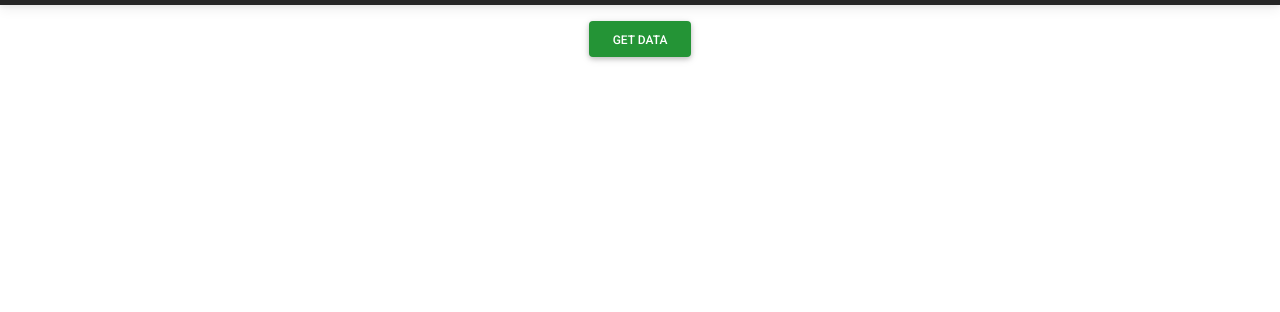
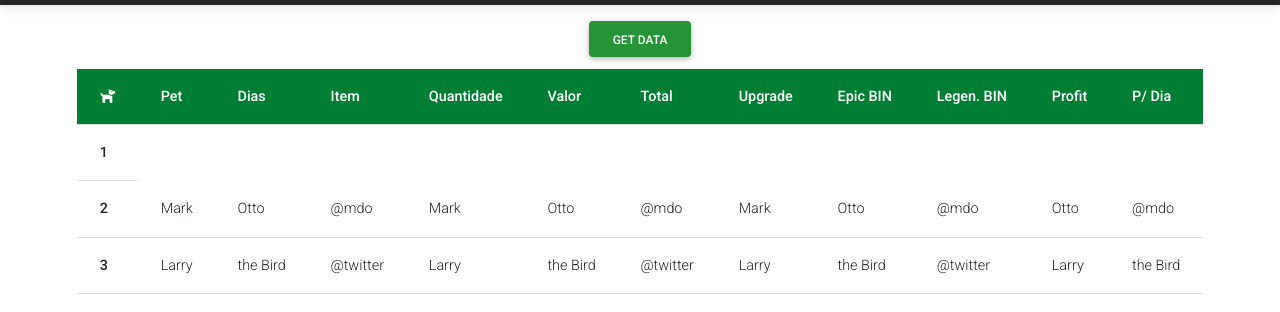
Before and after one commit to MarcoBorgess/HypixelTools, a plain HTML site: page index.html in a window 1280 px wide. Shown: the part 54-366 px from the top of the page. Drawn offline with nearby package versions, Linux system fonts and the light colour scheme.

Commit message:
ta tudo dando errado

```diff
--- a/index.html
+++ b/index.html
@@ -42,8 +42,57 @@
         <div class="container text-center mt-3">
             <button id="get-btn" class="btn btn-success " style="background-color:#249436">Get Data</button>
         </div>
-        <div id="demo">
+        <table id="central" class="table table-hover w-auto">
+            <thead id="tabela">
+              <tr>
+                <th scope="col "><i class="fas fa-dog"></i></th>
+                <th scope="col">Pet</th>
+                <th scope="col">Dias</th>
+                <th scope="col">Item</th>
+                <th scope="col">Quantidade</th>
+                <th scope="col">Valor</th>
+                <th scope="col">Total</th>
+                <th scope="col">Upgrade</th>
+                <th scope="col">Epic BIN</th>
+                <th scope="col">Legen. BIN</th>
+                <th scope="col">Profit</th>
+                <th scope="col">P/ Dia</th>
+              </tr>
+            </thead>
+            <tbody>
+              <tr class="align-center">
+                <th scope="row">1</th>
 
-        </div>
+              </tr>
+              <tr>
+                <th scope="row">2</th>
+                <td>Mark</td>
+                <td>Otto</td>
+                <td>@mdo</td>
+                <td>Mark</td>
+                <td>Otto</td>
+                <td>@mdo</td>
+                <td>Mark</td>
+                <td>Otto</td>
+                <td>@mdo</td>
+                <td>Otto</td>
+                <td>@mdo</td>
+              </tr>
+              <tr>
+                <th scope="row">3</th>
+                <td>Larry</td>
+                <td>the Bird</td>
+                <td>@twitter</td>
+                <td>Larry</td>
+                <td>the Bird</td>
+                <td>@twitter</td>
+                <td>Larry</td>
+                <td>the Bird</td>
+                <td>@twitter</td>
+                <td>Larry</td>
+                <td>the Bird</td>
+              </tr>
+            </tbody>
+          </table>
     </body>
 </html>
--- a/script.js
+++ b/script.js
@@ -1,11 +1,45 @@
 const getBtn = document.getElementById('get-btn');
+
+let product = [['ENCHANTED_RAW_SALMON', 0], ['ENCHANTED_ACACIA_LOG', 0], ['ENCHANTED_BLAZE_POWDER', 0], ['ENCHANTED_BLAZE_ROD', 0], ['ENCHANTED_COAL_BLOCK', 0], ['ENCHANTED_BONE', 0]];
+
+//OBJETOS (PETS)
+
+const BabyYeti = {
+  name: "Baby Yeti",
+  dias: 12,
+  item: "E. Raw Salmon",
+  qntd: 16,
+  valor: product[0][1],
+  total: function() {
+    return this.qntd*this.valor;
+  },
+  upgrade: 20000000,
+  epicb: 0,
+  legb: 0,
+  profit: function() {
+    return this.legb-(this.epicb+this.upgrade+this.total);
+  },
+  pdia: function() {
+    return this.profit/this.dias;
+  },
+}
+
+
+
 
 const getData = () => {
   fetch('https://api.slothpixel.me/api/skyblock/bazaar/').then(response => {
     return response.json();
   })
   .then(responseData => {
-    console.log(responseData);
+    for (var i = 0; i < product.length; i++) {
+      if (product[i][0] == "ENCHANTED_ACACIA_LOG") {
+        console.log('index: '+i);
+      }
+    }
+    if (BabyYeti.profit() > 1) {
+
+    }
   });
 };
 
--- a/style.css
+++ b/style.css
@@ -10,3 +10,18 @@
 #logo {
     border-radius: 3px !important;
 }
+
+#central {
+    width:100%;
+    height:100%;
+}
+
+table {
+    margin-top: 1% !important;
+    margin: 0 auto; /* or margin: 0 auto 0 auto */
+}
+
+#tabela {
+    background-color: #007E33 !important;
+    color: white;
+}
```
